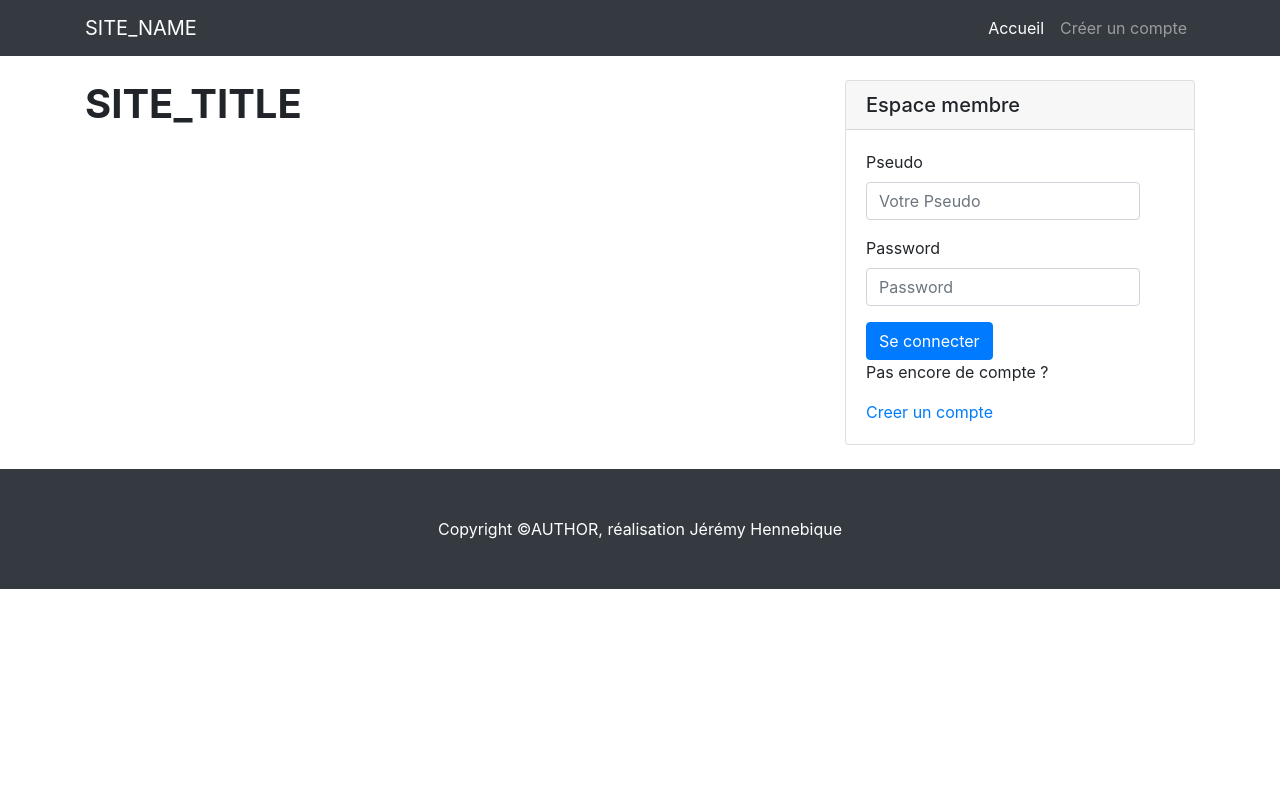
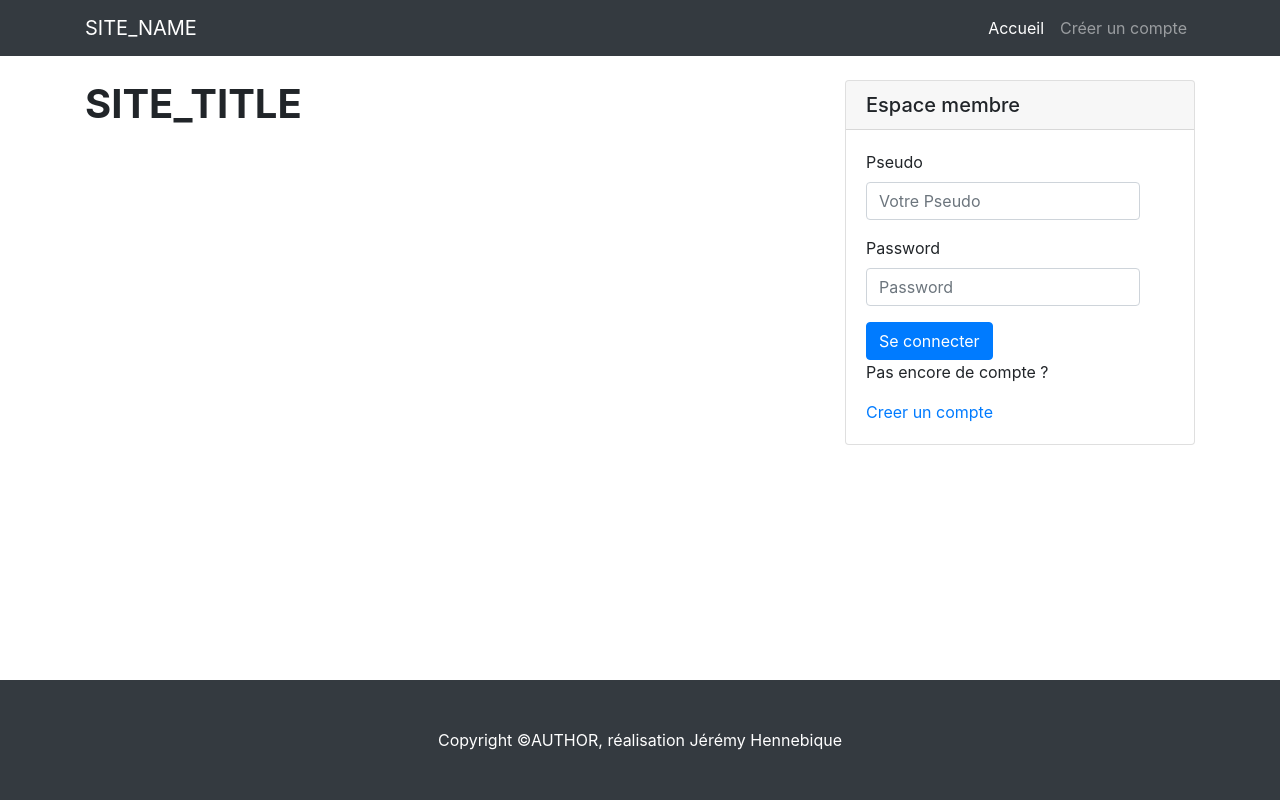
Before and after one commit to Julemane/Projet4_Blog, a PHP site: template view/frontend/template.php in a window 1280 px wide. Run offline with PHP 8.4, Linux system fonts and the light colour scheme; the template is opened without the code that fills it, so the values that code supplies are empty; some libraries are stand-ins or nearby versions.

Commit message:
correction bug d'interface

```diff
--- a/index.php
+++ b/index.php
@@ -221,7 +221,7 @@ catch(Exception $e) {
 
     <div id="errorPage">
         <p><?php  echo 'Erreur : ' . $e->getMessage(); ?></p>
-        <p>Retour à <a href="index.php">l'accueil</a></p>
+        <p><a href="index.php">Retour à l'accueil</a></p>
     </div>
 
     <?php
--- a/public/css/blog-home.css
+++ b/public/css/blog-home.css
@@ -3,11 +3,15 @@
  * Copyright 2013-2017 Start Bootstrap
  * Licensed under MIT (https://github.com/BlackrockDigital/startbootstrap-blog-home/blob/master/LICENSE)
  */
+html{
+  height:100%;
+}
 
 body {
+  min-height:100%;
   padding-top: 54px;
   padding-bottom: 54px;
-
+  position:relative;
 }
 
 /*BACKEND */
@@ -36,7 +40,15 @@ margin-top:20px;
 #signalMessage p {
 
   font-size: 1.5em;
+}
+#content{
+  margin-bottom:100px;
+}
 
+footer{
+bottom: 0;
+position: absolute;
+width: 100%;
 }
 
 @media (min-width: 992px) {
--- a/view/frontend/template.php
+++ b/view/frontend/template.php
@@ -32,7 +32,7 @@
         <!--Debut Nav-->
         <?php include("include/nav.php"); ?>
          <!--Fin Nav-->
-        <div class="container">
+        <div id="content" class="container">
           <div class="row">
             <!-- Blog Entries Column -->
             <div class="col-md-8">
```
